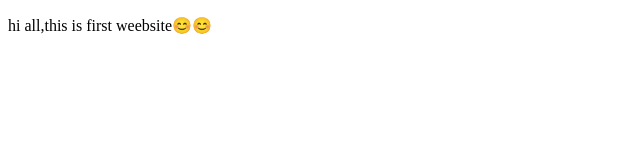
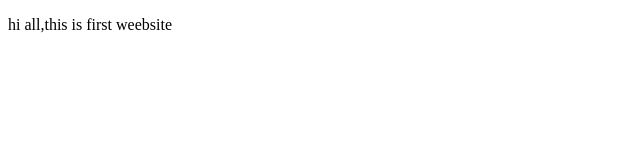
Before and after one commit to vengadesan2/first-project, a plain HTML site: page index.html in a window 1280 px wide. Shown: the full height of the page, 0-640 px from the left. Drawn offline with Linux system fonts and the light colour scheme.

Commit message:
complete2

```diff
--- a/index.html
+++ b/index.html
@@ -6,6 +6,6 @@
     <title>first weebsite</title>
 </head>
 <body>
-    <p>hi all,this is first weebsite😊😊</p>
+    <p>hi all,this is first weebsite</p>
 </body>
 </html>
```
